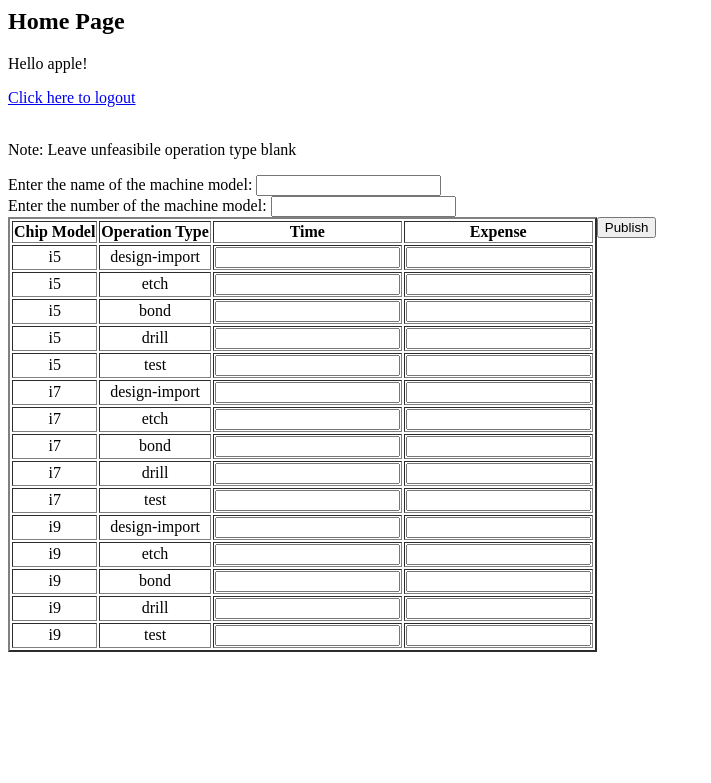
After one commit to CSC3170-2022Fall/project-team-1, a PHP site: page /plant-publish.php in a window 1280 px wide. The commit adds this page. Shown: the top 783 px of the page, without its empty margins (0-711 px from the left). Run offline with PHP 8.4, Linux system fonts and the light colour scheme; data comes from the database, SQL or seed files in the repository.

Commit message:
Plant publish. Merge login-check into login.

```diff
--- a/consumer-register.php
+++ b/consumer-register.php
@@ -13,6 +13,10 @@
 	</body>
 </html>
 
+
+
+
+<!-- backend: insert consumer info into database -->
 <?php
 	$mysqli = new mysqli("localhost", 'root', '', "chip_website");
 	if ($_SERVER["REQUEST_METHOD"] == "POST") {
--- a/index.php
+++ b/index.php
@@ -153,6 +153,7 @@
 
 
 
+<!-- backend: create database -->
     <?php
         //connect to DBMS
         $mysqli = new mysqli("localhost", 'root', '');
@@ -191,5 +192,6 @@
         }
         echo "Table created successfully";
     ?>
+
   </body>
 </html>
--- a/plant-accept.php
+++ b/plant-accept.php
@@ -28,7 +28,7 @@
 
 		<table border='2px' align='left'>
 			<th>Package ID</th>
-			<th>Chip Model`</th>
+			<th>Chip Model</th>
 			<th>Chip ID</th>
 			<th>Operation Type</th>
 			<?php
@@ -50,6 +50,8 @@
 </html>
 
 
+
+<!-- backend: update processing records -->
 <?php
 	if ($_SERVER["REQUEST_METHOD"] == "POST") {
 		$appointed_operations = $mysqli->query("SELECT p.package_ID, p.chip_ID, p.operation_type, p.chip_model FROM Processing_Records As p INNER JOIN Operation_Types AS o ON p.chip_model = o.chip_model AND p.operation_type = o.operation_type WHERE p.plant_name = '$plant' AND p.start_time IS NULL ORDER BY o.priority ASC, o.chip_model ASC");
--- /dev/null
+++ b/plant-publish-include-form.php
@@ -0,0 +1,136 @@
+<form action="plant-publish.php" method="post">
+    Enter the name of the machine model:  <input type="text" name="machine_model_name" required="required"/> <br/>
+	Enter the number of the machine model: <input type="text" name="machine_model_num" required="required"/> <br/>
+    <table border='2px' align='left'>
+        <th>Chip Model</th>
+        <th>Operation Type</th>
+        <th>Time</th>
+        <th>Expense</th>
+        <?php
+            $operation_types = $mysqli->query("SELECT `chip_model`, `operation_type` FROM Operation_Types ORDER BY `chip_model`, `priority`");
+
+            $operation_type_row = mysqli_fetch_array($operation_types);
+            Print "<tr>";
+                Print '<td align="center">'. $operation_type_row['chip_model'] . "</td>";
+                Print '<td align="center">'. $operation_type_row['operation_type'] . "</td>";
+                Print '<td align="center">'. '<input type="text" name="design-import_i5_time"/>' . "</td>";
+                Print '<td align="center">'. '<input type="text" name="design-import_i5_expense"/>' . "</td>";
+            Print "</tr>";
+
+            $operation_type_row = mysqli_fetch_array($operation_types);
+            Print "<tr>";
+                Print '<td align="center">'. $operation_type_row['chip_model'] . "</td>";
+                Print '<td align="center">'. $operation_type_row['operation_type'] . "</td>";
+                Print '<td align="center">'. '<input type="text" name="etch_i5_time"/>' . "</td>";
+                Print '<td align="center">'. '<input type="text" name="etch_i5_expense"/>' . "</td>";
+            Print "</tr>";
+
+            $operation_type_row = mysqli_fetch_array($operation_types);
+            Print "<tr>";
+                Print '<td align="center">'. $operation_type_row['chip_model'] . "</td>";
+                Print '<td align="center">'. $operation_type_row['operation_type'] . "</td>";
+                Print '<td align="center">'. '<input type="text" name="bond_i5_time"/>' . "</td>";
+                Print '<td align="center">'. '<input type="text" name="bond_i5_expense"/>' . "</td>";
+            Print "</tr>";
+
+            $operation_type_row = mysqli_fetch_array($operation_types);
+            Print "<tr>";
+                Print '<td align="center">'. $operation_type_row['chip_model'] . "</td>";
+                Print '<td align="center">'. $operation_type_row['operation_type'] . "</td>";
+                Print '<td align="center">'. '<input type="text" name="drill_i5_time"/>' . "</td>";
+                Print '<td align="center">'. '<input type="text" name="drill_i5_expense"/>' . "</td>";
+            Print "</tr>";
+
+            $operation_type_row = mysqli_fetch_array($operation_types);
+            Print "<tr>";
+                Print '<td align="center">'. $operation_type_row['chip_model'] . "</td>";
+                Print '<td align="center">'. $operation_type_row['operation_type'] . "</td>";
+                Print '<td align="center">'. '<input type="text" name="test_i5_time"/>' . "</td>";
+                Print '<td align="center">'. '<input type="text" name="test_i5_expense"/>' . "</td>";
+            Print "</tr>";
+
+
+
+            $operation_type_row = mysqli_fetch_array($operation_types);
+            Print "<tr>";
+                Print '<td align="center">'. $operation_type_row['chip_model'] . "</td>";
+                Print '<td align="center">'. $operation_type_row['operation_type'] . "</td>";
+                Print '<td align="center">'. '<input type="text" name="design-import_i7_time"/>' . "</td>";
+                Print '<td align="center">'. '<input type="text" name="design-import_i7_expense"/>' . "</td>";
+            Print "</tr>";
+
+            $operation_type_row = mysqli_fetch_array($operation_types);
+            Print "<tr>";
+                Print '<td align="center">'. $operation_type_row['chip_model'] . "</td>";
+                Print '<td align="center">'. $operation_type_row['operation_type'] . "</td>";
+                Print '<td align="center">'. '<input type="text" name="etch_i7_time"/>' . "</td>";
+                Print '<td align="center">'. '<input type="text" name="etch_i7_expense"/>' . "</td>";
+            Print "</tr>";
+
+            $operation_type_row = mysqli_fetch_array($operation_types);
+            Print "<tr>";
+                Print '<td align="center">'. $operation_type_row['chip_model'] . "</td>";
+                Print '<td align="center">'. $operation_type_row['operation_type'] . "</td>";
+                Print '<td align="center">'. '<input type="text" name="bond_i7_time"/>' . "</td>";
+                Print '<td align="center">'. '<input type="text" name="bond_i7_expense"/>' . "</td>";
+            Print "</tr>";
+
+            $operation_type_row = mysqli_fetch_array($operation_types);
+            Print "<tr>";
+                Print '<td align="center">'. $operation_type_row['chip_model'] . "</td>";
+                Print '<td align="center">'. $operation_type_row['operation_type'] . "</td>";
+                Print '<td align="center">'. '<input type="text" name="drill_i7_time"/>' . "</td>";
+                Print '<td align="center">'. '<input type="text" name="drill_i7_expense"/>' . "</td>";
+            Print "</tr>";
+
+            $operation_type_row = mysqli_fetch_array($operation_types);
+            Print "<tr>";
+                Print '<td align="center">'. $operation_type_row['chip_model'] . "</td>";
+                Print '<td align="center">'. $operation_type_row['operation_type'] . "</td>";
+                Print '<td align="center">'. '<input type="text" name="test_i7_time"/>' . "</td>";
+                Print '<td align="center">'. '<input type="text" name="test_i7_expense"/>' . "</td>";
+            Print "</tr>";
+
+
+            $operation_type_row = mysqli_fetch_array($operation_types);
+            Print "<tr>";
+                Print '<td align="center">'. $operation_type_row['chip_model'] . "</td>";
+                Print '<td align="center">'. $operation_type_row['operation_type'] . "</td>";
+                Print '<td align="center">'. '<input type="text" name="design-import_i9_time"/>' . "</td>";
+                Print '<td align="center">'. '<input type="text" name="design-import_i9_expense"/>' . "</td>";
+            Print "</tr>";
+
+            $operation_type_row = mysqli_fetch_array($operation_types);
+            Print "<tr>";
+                Print '<td align="center">'. $operation_type_row['chip_model'] . "</td>";
+                Print '<td align="center">'. $operation_type_row['operation_type'] . "</td>";
+                Print '<td align="center">'. '<input type="text" name="etch_i9_time"/>' . "</td>";
+                Print '<td align="center">'. '<input type="text" name="etch_i9_expense"/>' . "</td>";
+            Print "</tr>";
+
+            $operation_type_row = mysqli_fetch_array($operation_types);
+            Print "<tr>";
+                Print '<td align="center">'. $operation_type_row['chip_model'] . "</td>";
+                Print '<td align="center">'. $operation_type_row['operation_type'] . "</td>";
+                Print '<td align="center">'. '<input type="text" name="bond_i9_time"/>' . "</td>";
+                Print '<td align="center">'. '<input type="text" name="bond_i9_expense"/>' . "</td>";
+            Print "</tr>";
+
+            $operation_type_row = mysqli_fetch_array($operation_types);
+            Print "<tr>";
+                Print '<td align="center">'. $operation_type_row['chip_model'] . "</td>";
+                Print '<td align="center">'. $operation_type_row['operation_type'] . "</td>";
+                Print '<td align="center">'. '<input type="text" name="drill_i9_time"/>' . "</td>";
+                Print '<td align="center">'. '<input type="text" name="drill_i9_expense"/>' . "</td>";
+            Print "</tr>";
+
+            $operation_type_row = mysqli_fetch_array($operation_types);
+            Print "<tr>";
+                Print '<td align="center">'. $operation_type_row['chip_model'] . "</td>";
+                Print '<td align="center">'. $operation_type_row['operation_type'] . "</td>";
+                Print '<td align="center">'. '<input type="text" name="test_i9_time"/>' . "</td>";
+                Print '<td align="center">'. '<input type="text" name="test_i9_expense"/>' . "</td>";
+            Print "</tr>";
+        ?>
+	<input type="submit" value="Publish"/>
+</form>
--- /dev/null
+++ b/plant-publish.php
@@ -0,0 +1,119 @@
+<html>
+	<head>
+		<title>My first PHP website</title>
+	</head>
+	<?php
+        /*
+		session_start(); //starts the session
+		if (!$_SESSION['consumer']) { //checks if consumer is logged in
+			header("location:index.php"); // redirects if consumer is not logged in
+		}
+		$consumer = $_SESSION['consumer']; //assigns consumer value
+        */
+        $plant_name = "apple";
+		$mysqli = new mysqli("localhost", 'root', '', 'chip_website');
+	?>
+	<body>
+		<h2>Home Page</h2>
+		<p>Hello <?php Print "$plant_name"?>!</p> <!--Displays consumer's name-->
+		<a href="logout.php">Click here to logout</a><br/><br/>
+		<p>Note: Leave unfeasibile operation type blank<p>
+
+        <?php include "plant-publish-include-form.php" ?>
+	</body>
+</html>
+
+
+
+
+<!-- backend: insert new machine model and machines into database -->
+<?php
+    if ($_SERVER["REQUEST_METHOD"] == "POST") {
+		$machine_model_name = $mysqli->real_escape_string($_POST['machine_model_name']);
+        $machine_model_num = $mysqli->real_escape_string($_POST['machine_model_num']);
+
+        $time_expense_submitted = array();
+        array_push($time_expense_submitted, $mysqli->real_escape_string($_POST['design-import_i5_time']));
+        array_push($time_expense_submitted, $mysqli->real_escape_string($_POST['design-import_i5_expense']));
+        array_push($time_expense_submitted, $mysqli->real_escape_string($_POST['etch_i5_time']));
+        array_push($time_expense_submitted, $mysqli->real_escape_string($_POST['etch_i5_expense']));
+        array_push($time_expense_submitted, $mysqli->real_escape_string($_POST['bond_i5_time']));
+        array_push($time_expense_submitted, $mysqli->real_escape_string($_POST['bond_i5_expense']));
+        array_push($time_expense_submitted, $mysqli->real_escape_string($_POST['drill_i5_time']));
+        array_push($time_expense_submitted, $mysqli->real_escape_string($_POST['drill_i5_expense']));
+        array_push($time_expense_submitted, $mysqli->real_escape_string($_POST['test_i5_time']));
+        array_push($time_expense_submitted, $mysqli->real_escape_string($_POST['test_i5_expense']));
+
+        array_push($time_expense_submitted, $mysqli->real_escape_string($_POST['design-import_i7_time']));
+        array_push($time_expense_submitted, $mysqli->real_escape_string($_POST['design-import_i7_expense']));
+        array_push($time_expense_submitted, $mysqli->real_escape_string($_POST['etch_i7_time']));
+        array_push($time_expense_submitted, $mysqli->real_escape_string($_POST['etch_i7_expense']));
+        array_push($time_expense_submitted, $mysqli->real_escape_string($_POST['bond_i7_time']));
+        array_push($time_expense_submitted, $mysqli->real_escape_string($_POST['bond_i7_expense']));
+        array_push($time_expense_submitted, $mysqli->real_escape_string($_POST['drill_i7_time']));
+        array_push($time_expense_submitted, $mysqli->real_escape_string($_POST['drill_i7_expense']));
+        array_push($time_expense_submitted, $mysqli->real_escape_string($_POST['test_i7_time']));
+        array_push($time_expense_submitted, $mysqli->real_escape_string($_POST['test_i7_expense']));
+
+        array_push($time_expense_submitted, $mysqli->real_escape_string($_POST['design-import_i9_time']));
+        array_push($time_expense_submitted, $mysqli->real_escape_string($_POST['design-import_i9_expense']));
+        array_push($time_expense_submitted, $mysqli->real_escape_string($_POST['etch_i9_time']));
+        array_push($time_expense_submitted, $mysqli->real_escape_string($_POST['etch_i9_expense']));
+        array_push($time_expense_submitted, $mysqli->real_escape_string($_POST['bond_i9_time']));
+        array_push($time_expense_submitted, $mysqli->real_escape_string($_POST['bond_i9_expense']));
+        array_push($time_expense_submitted, $mysqli->real_escape_string($_POST['drill_i9_time']));
+        array_push($time_expense_submitted, $mysqli->real_escape_string($_POST['drill_i9_expense']));
+        array_push($time_expense_submitted, $mysqli->real_escape_string($_POST['test_i9_time']));
+        array_push($time_expense_submitted, $mysqli->real_escape_string($_POST['test_i9_expense']));
+
+        $size = sizeof($time_expense_submitted);
+        echo "<p>size: $size</p>";
+
+		$machine_model_not_existing = true;
+		$query = $mysqli->query("SELECT `machine_model` from Machine_Models");
+		while ($machine_model_row = mysqli_fetch_array($query)) {
+			if ($machine_model_name == $machine_model_row['machine_model']) {
+				$machine_model_not_existing = false;
+				Print '<script>alert("Machine model exists!");</script>';
+				Print '<script>window.location.assign("plant-publish.php");</script>';
+			}
+		}
+
+        if ($machine_model_not_existing) {
+            $mysqli->query("INSERT INTO Machine_Models (`machine_model`) VALUES ('$machine_model_name')");
+
+            for ($machine_ID = 1; $machine_ID <= $machine_model_num; $machine_ID++) {
+                $mysqli->query("INSERT INTO Machines_in_Plants (`plant_name`, `machine_ID`, `machine_model`, `available`) VALUES ('$plant_name', '$machine_ID', '$machine_model_name', '1')");
+            }
+
+            for ($i = 0; $i <= 28; $i = $i + 2) {
+                if ($i < 10) {
+                    $chip_model = 'i5';
+                } else if ($i < 20) {
+                    $chip_model = 'i7';
+                } else {
+                    $chip_model = 'i9';
+                }
+
+                if ($i % 10 == 0) {
+                    $operation_type = 'design-import';
+                } else if ($i % 10 == 2) {
+                    $operation_type = 'etch';
+                } else if ($i % 10 == 4) {
+                    $operation_type = 'bond';
+                } else if ($i % 10 == 6) {
+                    $operation_type = 'drill';
+                } else {
+                    $operation_type = 'test';
+                }
+
+                $j = $i + 1;
+                if ($time_expense_submitted[$i] != null) {
+                    $mysqli->query("INSERT INTO Operations_on_Machine_Models (`machine_model`, `chip_model`, `operation_type`, `feasibility`, `time`, `expense`) VALUES ('$machine_model_name', '$chip_model', '$operation_type', '1', '$time_expense_submitted[$i]', '$time_expense_submitted[$j]')");
+                } else {
+                    $mysqli->query("INSERT INTO Operations_on_Machine_Models (`machine_model`, `chip_model`, `operation_type`, `feasibility`) VALUES ('$machine_model_name', '$chip_model', '$operation_type', '0')");
+                }
+            }
+        }
+    }
+?>
--- a/sql/initialization.sql
+++ b/sql/initialization.sql
@@ -57,8 +57,8 @@ CREATE TABLE Machines_in_Plants
 CREATE TABLE Operations_on_Machine_Models
 (
   feasibility INT NOT NULL,
-  `time` INT NOT NULL,
-  expense INT NOT NULL,
+  `time` INT,
+  expense INT,
   machine_model CHAR(20) NOT NULL,
   chip_model CHAR(20) NOT NULL,
   operation_type CHAR(20) NOT NULL,
```
Also changed, not shown: consumer-appoint-include-form.php (added, +147 -0 lines), consumer-appoint.php (+11 -6 lines), consumer-login.php (+44 -33 lines). Lines whose indentation alone changed are shown as unchanged.
